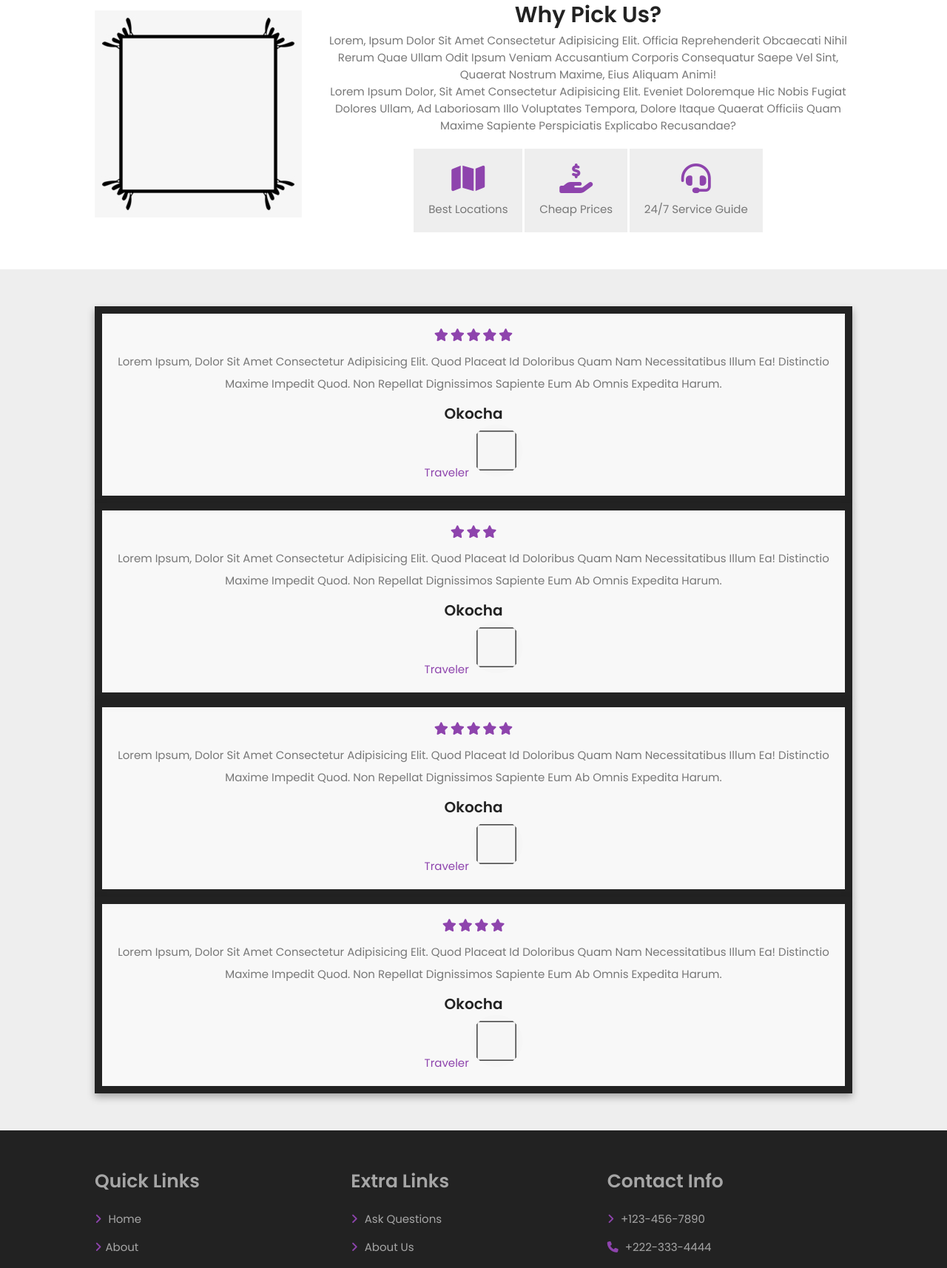
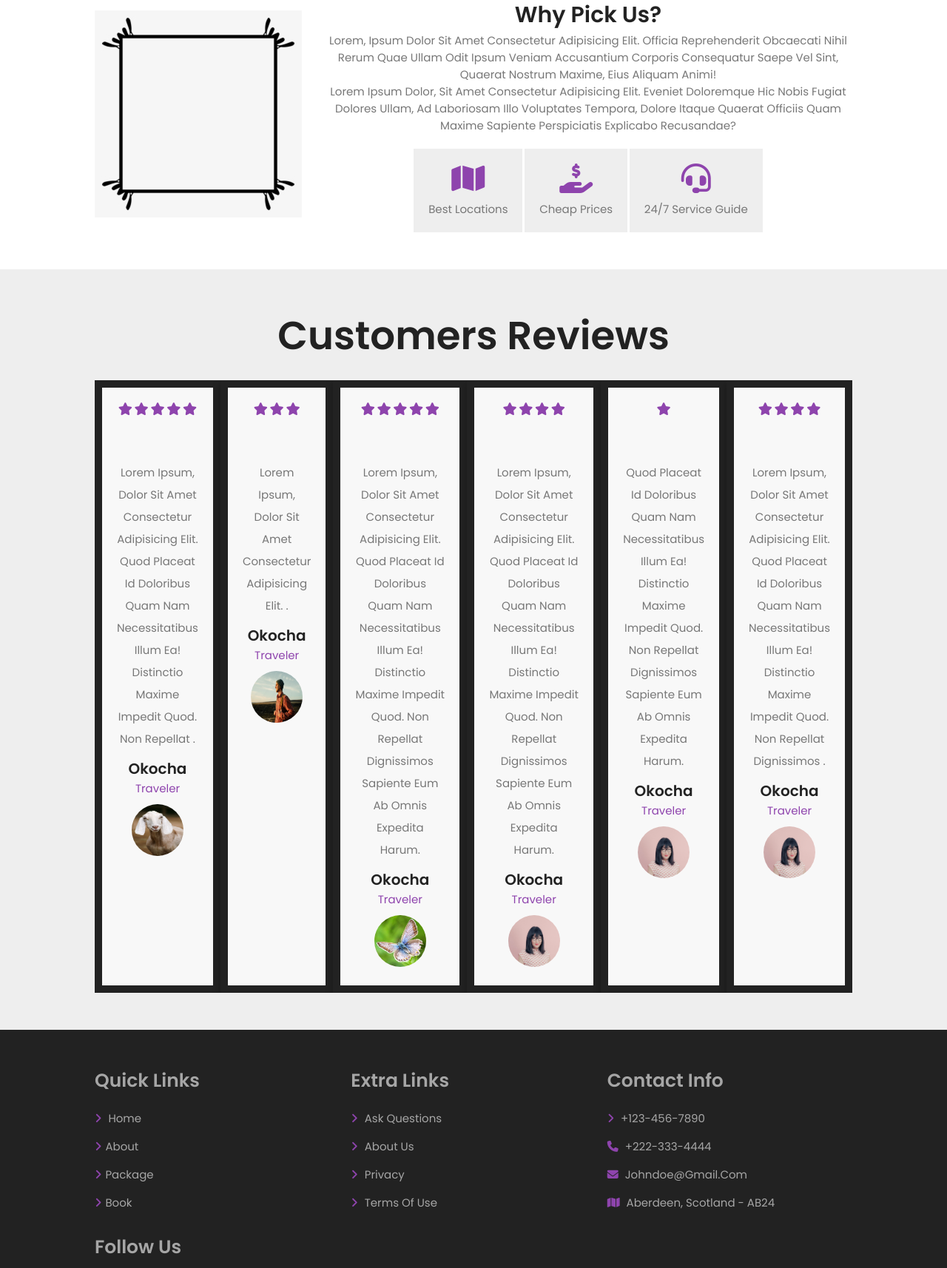
Before and after one commit to Mrcream007/Port1, a PHP site: page /about.php in a window 1280 px wide. Shown: the part 530-2244 px from the top of the page at 74% size. Run offline with PHP 8.4, Linux system fonts and the light colour scheme.

Commit message:
more reviews edits

```diff
--- a/about.php
+++ b/about.php
@@ -81,10 +81,13 @@
 
     <section class="reviews">
 
-        <div class="reviews-slider">
-            <div class="w">
+    <h1 class="heading-title">Customers Reviews</h1>
 
-                <div class="slide">
+        <div class="swiper reviews-slider">
+
+            <div class="swiper-wrapper">
+
+                <div class="swiper-slider slide">
                     <div class="stars">
                     <i class="fas fa-star"></i>
                     <i class="fas fa-star"></i>
@@ -92,26 +95,26 @@
                     <i class="fas fa-star"></i>
                     <i class="fas fa-star"></i>
                     </div>
-                    <p>Lorem ipsum, dolor sit amet consectetur adipisicing elit. Quod placeat id doloribus quam nam necessitatibus illum ea! Distinctio maxime impedit quod. Non repellat dignissimos sapiente eum ab omnis expedita harum.</p>
+                    <p>Lorem ipsum, dolor sit amet consectetur adipisicing elit. Quod placeat id doloribus quam nam necessitatibus illum ea! Distinctio maxime impedit quod. Non repellat .</p>
                     <h3>Okocha</h3>
                     <span>traveler</span>
-                    <img src="images/square1.jpg" alt="">
+                    <img src="images/Goat.jpg" alt="">
                 </div>
 
-                <div class="slide">
+                <div class="swiper-slider slide">
                     <div class="stars">
                         <i class="fas fa-star"></i>
                         <i class="fas fa-star"></i>
                         <i class="fas fa-star"></i>
 
                     </div>
-                    <p>Lorem ipsum, dolor sit amet consectetur adipisicing elit. Quod placeat id doloribus quam nam necessitatibus illum ea! Distinctio maxime impedit quod. Non repellat dignissimos sapiente eum ab omnis expedita harum.</p>
+                    <p>Lorem ipsum, dolor sit amet consectetur adipisicing elit. .</p>
                     <h3>Okocha</h3>
                     <span>traveler</span>
-                    <img src="images/square1.jpg" alt="">
+                    <img src="images/guyexploring.jpg" alt="">
                 </div>
 
-                <div class="slide">
+                <div class="swiper-slider slide">
                     <div class="stars">
                         <i class="fas fa-star"></i>
                         <i class="fas fa-star"></i>
@@ -122,10 +125,10 @@
                     <p>Lorem ipsum, dolor sit amet consectetur adipisicing elit. Quod placeat id doloribus quam nam necessitatibus illum ea! Distinctio maxime impedit quod. Non repellat dignissimos sapiente eum ab omnis expedita harum.</p>
                     <h3>Okocha</h3>
                     <span>traveler</span>
-                    <img src="images/square1.jpg" alt="">
+                    <img src="images/butterfly-icon.jpg" alt="">
                 </div>
 
-                <div class="slide">
+                <div class="swiper-slider slide">
                     <div class="stars">
                         <i class="fas fa-star"></i>
                         <i class="fas fa-star"></i>
@@ -135,7 +138,30 @@
                     <p>Lorem ipsum, dolor sit amet consectetur adipisicing elit. Quod placeat id doloribus quam nam necessitatibus illum ea! Distinctio maxime impedit quod. Non repellat dignissimos sapiente eum ab omnis expedita harum.</p>
                     <h3>Okocha</h3>
                     <span>traveler</span>
-                    <img src="images/square1.jpg" alt="">
+                    <img src="images/ladychinese.jpg" alt="">
+                </div>
+
+                <div class="swiper-slider slide">
+                    <div class="stars">
+                        <i class="fas fa-star"></i>
+                    </div>
+                    <p>Quod placeat id doloribus quam nam necessitatibus illum ea! Distinctio maxime impedit quod. Non repellat dignissimos sapiente eum ab omnis expedita harum.</p>
+                    <h3>Okocha</h3>
+                    <span>traveler</span>
+                    <img src="images/ladychinese.jpg" alt="">
+                </div>
+
+                <div class="swiper-slider slide">
+                    <div class="stars">
+                        <i class="fas fa-star"></i>
+                        <i class="fas fa-star"></i>
+                        <i class="fas fa-star"></i>
+                        <i class="fas fa-star"></i>
+                    </div>
+                    <p>Lorem ipsum, dolor sit amet consectetur adipisicing elit. Quod placeat id doloribus quam nam necessitatibus illum ea! Distinctio maxime impedit quod. Non repellat dignissimos .</p>
+                    <h3>Okocha</h3>
+                    <span>traveler</span>
+                    <img src="images/ladychinese.jpg" alt="">
                 </div>
 
             </div>
--- a/css/style.css
+++ b/css/style.css
@@ -403,12 +403,24 @@ section{
     background: var(--light-bg);
 }
 
+.reviews .heading-title{
+    font-size: 5.3rem;
+    text-align: center;
+    color: var(--black);
+    padding-bottom: 2rem;
+}
+
 .reviews .slide{
     padding: 2rem;
     border: var(--border);
     background: var(--white);
     text-align: center;
     box-shadow: var(--box-shadow);
+    user-select: none;
+}
+
+.reviews .slide .stars{
+    padding-bottom: 5rem;
 }
 
 .reviews .slide .stars i{
@@ -431,12 +443,14 @@ section{
 .reviews .slide span{
     font-size: 1.5rem;
     color: var(--main-color);
+    display: block;
 }
 
 .reviews .slide img{
     height: 7rem;
     width: 7rem;
     border-radius: 50%;
+    margin-top: 1rem;
 }
 
 
```
Also changed, not shown: js/script.js (+19 -0 lines).
